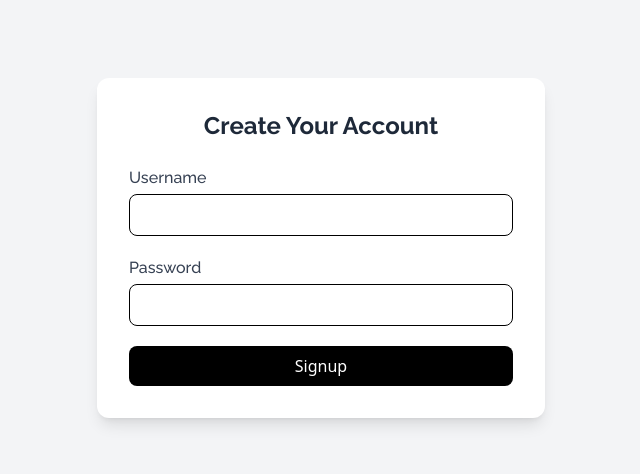
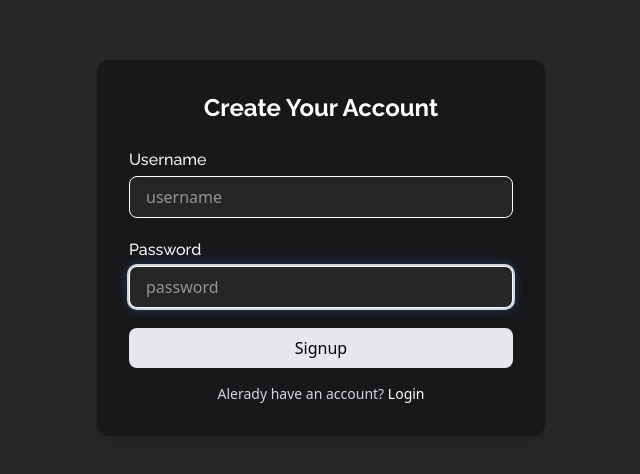
Before and after one commit to sivakumar232/urlBookmark, a React (Vite) app in the folder clientside/bookmark-app/: page /signup in a window 1280 px wide. Shown: the part 152-626 px from the top of the page, without its empty margins (319-959 px from the left). Built offline with nearby package versions, Linux system fonts and the light colour scheme.

Commit message:
auth frontend done

```diff
--- a/clientside/bookmark-app/src/components/Landingpage.jsx
+++ b/clientside/bookmark-app/src/components/Landingpage.jsx
@@ -13,16 +13,15 @@ return (
         </div>
         <div className="space-x-4 absolute top-5 flex right-12">
         <Link to="/login">
-          <button className="  text-black text-bold px-4 py-2 font-lato rounded hover:scale-105  transition duration-300">Login
+          <button className="  text-black text-bold px-4 py-2 font-lato rounded hover:scale-105  transition duration-300">
+            Login
 
           </button>
         </Link>
         <Link to="/signup">
-          <button className="group relative bg-black shadoow-[0px_1px_2px_0px_rgba(255,255,255,0.1)_inset,0px_-1px_2px_0px_rgba(255,255,255,0.1)_inset] text-white px-4 py-2 rounded font-roboto   transition duration-300">Signup
-            <span className='absolute inset-x-0 bottom-0 bg-gradient-to-r from-transparent via-cyan-500 to-transparent
-            h-[2px]  w-[100%] mx-auto'></span>
-            <span className='absolute opacity-0 group-hover:opacity-100 inset-x-0 bottom-0 bg-gradient-to-r from-transparent via-cyan-500 to-transparent
-            h-[12px]  w-3/4 mx-auto blur-md '></span>
+          <button className="group relative bg-black text-white px-4 py-2 rounded font-roboto   transition duration-300">
+            Signup
+
           </button>
         </Link>
       </div>
--- a/clientside/bookmark-app/src/components/Login.jsx
+++ b/clientside/bookmark-app/src/components/Login.jsx
@@ -2,12 +2,18 @@ import React, { useState, useContext } from 'react';
   import axios from 'axios';
   import { AuthContext } from '../context/AuthContext';
   import { useNavigate } from 'react-router-dom';
+import { useEffect } from 'react';
 
   const Login = () => {
     const [username, setUsername] = useState('');
     const [password, setPassword] = useState('');
     const { login } = useContext(AuthContext);
     const navigate = useNavigate();
+
+useEffect(() => {
+  setUsername('');
+  setPassword('');
+}, []);
 
     const handleLogin = async (e) => {
       e.preventDefault();
@@ -41,43 +47,56 @@ const Login = () => {
     };
 
     return (
-    <div className="min-h-screen flex items-center justify-center bg-gray-100 px-4">
-      <div className="max-w-md w-full bg-white p-8 rounded-xl shadow-lg">
-        <h2 className="text-2xl font-bold text-center text-gray-800 mb-6">Login to Your Account</h2>
-        <form onSubmit={handleLogin} className="space-y-5">
+      <div className="min-h-screen flex items-center justify-center bg-zinc-800 px-4">
+
+        <div className="max-w-md w-full bg-zinc-900  border border p-8 rounded-xl shadow-lg">
+          <h2 className="text-2xl font-bold text-center text-white mb-6">Login to Your Account</h2>
+          <form onSubmit={handleLogin}  autoComplete="off"  className="space-y-5">
             <div>
-            <label className="block mb-1 font-medium font-raleway text-gray-700">Username</label>
+              <label className="block mb-1 font-medium font-raleway text-gray-100">Username</label>
               <input
                 type="text"
-              className="w-full px-4 py-2 border rounded-lg focus:outline-none focus:ring-2 focus:ring-blue-500"
+                 autoComplete="off"
+                 autoFocus
+                placeholder="username"
+                className="w-full px-4 py-2 rounded-lg border focus:ring-gray-100/50
+              focus:shadow-[0_0_10px_2px_rgba(59,130,246,0.3)]
+              transition duration-150   placeholder-gray-400 text-lato  text-white border-gray-300 bg-zinc-800 text-black focus:outline-none focus:ring-2 focus:ring-blue-400"
                 value={username}
                 onChange={(e) => setUsername(e.target.value)}
                 required
               />
+
             </div>
             <div>
-            <label className="block mb-1 font-medium font-raleway text-gray-700">Password</label>
+              <label className="block mb-1 font-medium font-raleway text-gray-100">Password</label>
               <input
                 type="password"
-              className="w-full px-4 py-2 border rounded-lg focus:outline-none focus:ring-2 focus:ring-blue-500"
+                 autoComplete="off"
+                className="w-full px-4 py-2 bg-zinc-800 border border-gray-300 text-white text-lato rounded-lg focus:outline-none focus:ring-2 focus:ring-gray-100/50
+              focus:shadow-[0_0_10px_2px_rgba(59,130,246,0.3)]
+              transition duration-150 "
                 value={password}
                 onChange={(e) => setPassword(e.target.value)}
                 required
+                placeholder='password'
               />
             </div>
             <button
               type="submit"
-            className="group relative w-full bg-black text-white py-2 rounded-lg transition"
+              className="group relative w-full bg-gray-200 hover:bg-gray-300    text-black py-2 rounded-lg transition"
             >
               Login
-              <span className='absolute inset-x-0 bottom-0 bg-gradient-to-r from-transparent via-cyan-500 to-transparent
+              {/* <span className='absolute inset-x-0 bottom-0 bg-gradient-to-r from-transparent via-cyan-500 to-transparent
                 h-[2px]  w-[80%] mx-auto'></span>
                 <span className='absolute opacity-0 group-hover:opacity-100 inset-x-0 bottom-0 bg-gradient-to-r from-transparent via-cyan-500 to-transparent
-              h-[12px]  w-[80%] mx-auto blur-md '></span>
+                h-[12px]  w-[80%] mx-auto blur-md '></span> */}
             </button>
+
           </form>
-        <p className="mt-4 text-center text-sm text-gray-600">
-          Don't have an account? <a href="/signup" className="text-blue-600 hover:underline">Sign up</a>
+          <p className="mt-4 text-center text-sm text-gray-300">
+            Don't have an account? <a href="/signup" className="text-white  text-bold hover:underline">Sign up</a>
+
           </p>
         </div>
       </div>
--- a/clientside/bookmark-app/src/components/Signup.jsx
+++ b/clientside/bookmark-app/src/components/Signup.jsx
@@ -3,29 +3,29 @@ import { useState } from 'react';
 import axios from 'axios';
 import { Link } from 'react-router-dom';
 const Signup = () => {
-    const [username,setUsername]=useState("");
-    const [password,setPassword]=useState("");
-    const[Error,Seterror]=useState(null);
-    const Signup =async ()=>{
-        try{
-            const res=await axios.post("http://localhost:3000/api/auth/signup",{
+  const [username, setUsername] = useState("");
+  const [password, setPassword] = useState("");
+  const [Error, Seterror] = useState(null);
+  const Signup = async () => {
+    try {
+      const res = await axios.post("http://localhost:3000/api/auth/signup", {
         username,
         password
       })
       console.log(res.data)
 
-        }catch(err){
+    } catch (err) {
 
-          const status =err.response?.status;
-          let message="Something went wrong";
-          if(status===400)
-            message="Username and password required";
-          else if(status===201)
-            message="User registered successfully";
-          else if(status===409)
-            message="Username already exists";
-          else if(status===500)
-            message="Server error";
+      const status = err.response?.status;
+      let message = "Something went wrong";
+      if (status === 400)
+        message = "Username and password required";
+      else if (status === 201)
+        message = "User registered successfully";
+      else if (status === 409)
+        message = "Username already exists";
+      else if (status === 500)
+        message = "Server error";
 
       Seterror(message)
     }
@@ -46,41 +46,57 @@ const Signup = () => {
           <p>{Error}</p>
         </div>
       )}
- <div className="min-h-screen flex items-center justify-center bg-gray-100 px-4">
-
-
-      <div className="max-w-md w-full bg-white p-8 rounded-xl shadow-lg">
-        <h2 className="text-2xl font-bold font-raleway text-center text-gray-800 mb-6">Create Your Account</h2>
-        <form onSubmit={handleSubmit} className="space-y-5">
+      <div className="min-h-screen flex items-center justify-center bg-zinc-800 px-4">
+        <div className="max-w-md w-full bg-zinc-900 p-8 rounded-xl shadow-lg">
+  <h2 className="text-2xl font-bold font-raleway text-center text-white mb-6">
+    Create Your Account
+  </h2>
+  <form onSubmit={handleSubmit} className="space-y-5" autoComplete='off'>
     <div>
-            <label className="block mb-1 font-medium font-raleway text-gray-700">Username</label>
+      <label className="block mb-1 font-medium font-raleway text-gray-100">
+        Username
+      </label>
       <input
-              type="username"
-              className="w-full px-4 py-2 border rounded-lg focus:outline-none focus:ring-2 focus:ring-blue-500"
+        type="text"
+        className="w-full px-4 py-2 border focus:ring-gray-100/50
+             transition duration-150 rounded-lg bg-neutral-800 text-white focus:outline-none focus:ring-2 focus:ring-gray-300"
         value={username}
+        placeholder='username'
         onChange={(e) => setUsername(e.target.value)}
         required
       />
     </div>
     <div>
-            <label className="block mb-1 font-medium font-raleway text-gray-700">Password</label>
+      <label className="block mb-1 font-medium font-raleway text-gray-100">
+        Password
+      </label>
       <input
         type="password"
-              className="w-full px-4 py-2 border rounded-lg focus:outline-none focus:ring-2 focus:ring-blue-500"
+        autoComplete='off'
+        autoFocus
+        className="w-full px-4 py-2 focus:ring-gray-100/50
+             focus:shadow-[0_0_10px_2px_rgba(59,130,246,0.3)]
+             transition duration-150  border rounded-lg bg-neutral-800 text-white focus:outline-none focus:ring-2 focus:ring-gray-300"
         value={password}
+        placeholder='password'
+
         onChange={(e) => setPassword(e.target.value)}
         required
       />
     </div>
     <button
       type="submit"
-            className="w-full bg-black text-white py-2 rounded-lg hover:bg-white hover:text-black hover:border hover:border-black transition"
-          onClick={handleSubmit}>
+      className="w-full bg-gray-200 text-black py-2 rounded-lg"
+    >
       Signup
     </button>
   </form>
+            <p className="mt-4 text-center text-sm text-gray-300">
+            Alerady have an account? <a href="/login" className="text-white  text-bold hover:underline">Login</a>
 
+          </p>
 </div>
+
       </div>
     </div>
   )
```
Lines whose indentation alone changed are shown as unchanged.
